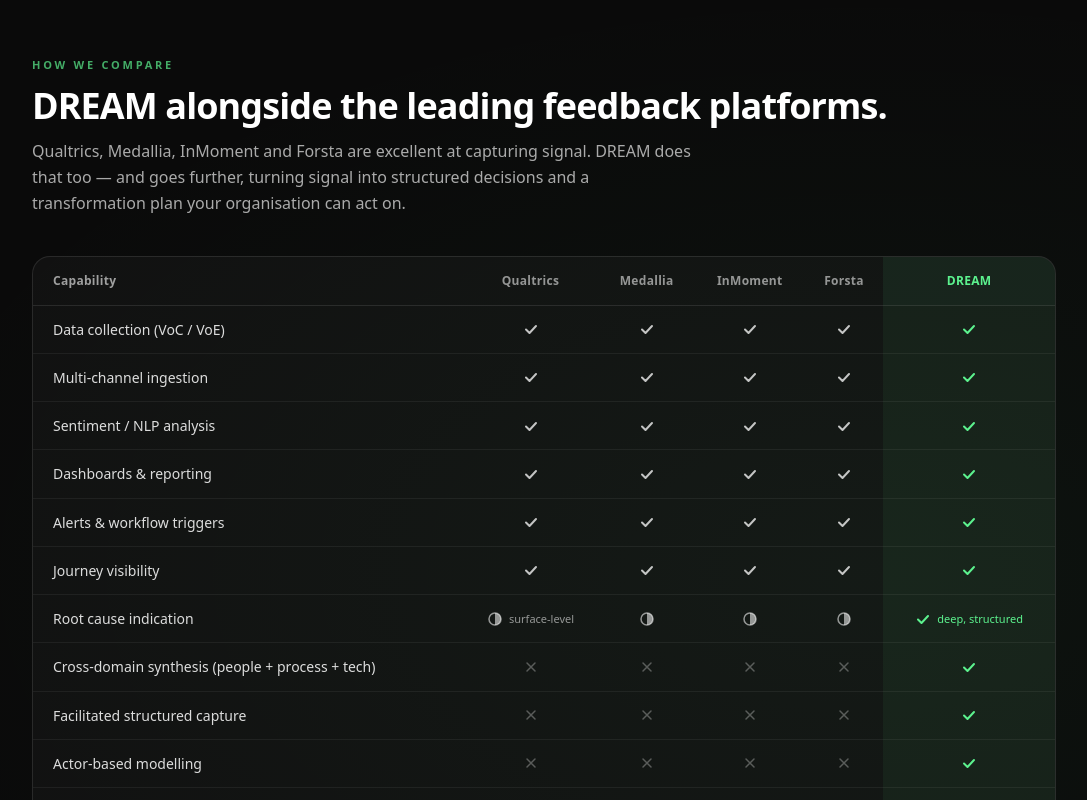
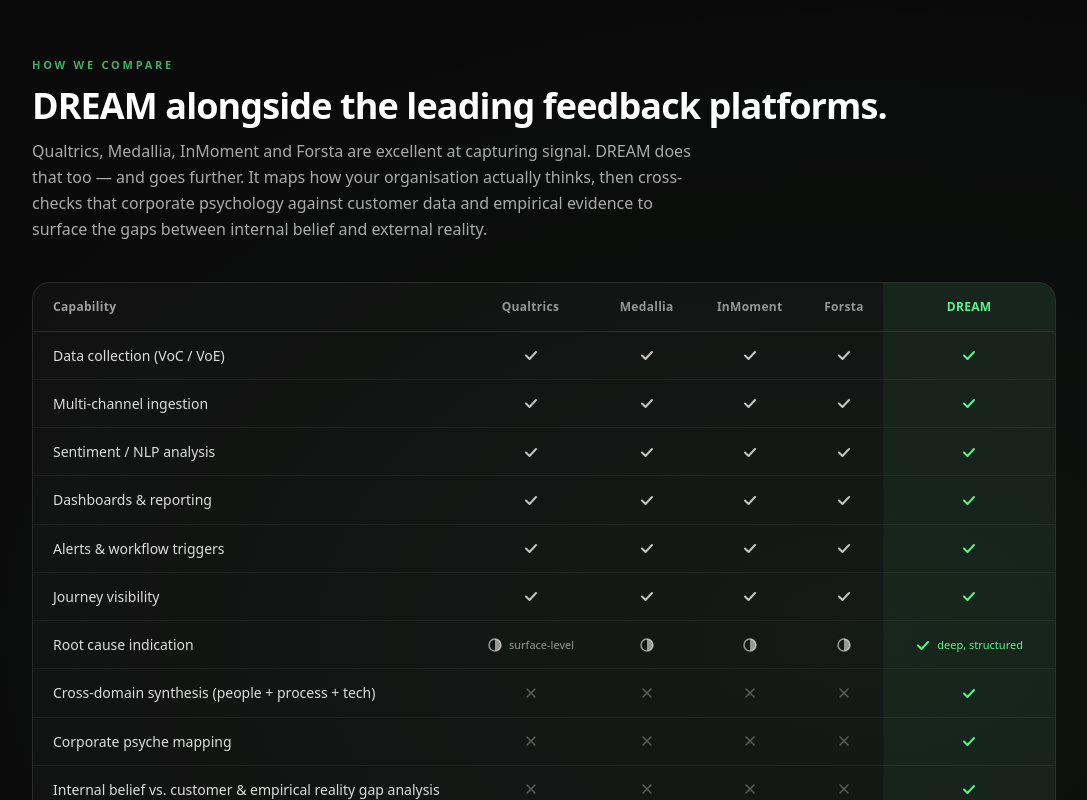
Before and after one commit to Andrewghall/Dream_discovery, a Next.js app: page /dream in a window 1280 px wide. Shown: the part 1400-2200 px from the top of the page, without its empty margins (96-1183 px from the left). Built offline with nearby package versions, Linux system fonts and the light colour scheme; no server answers.

Commit message:
feat: add corporate psyche mapping + belief vs reality gap analysis rows to comparison table

```diff
--- a/components/dream-landing/comparison-table.tsx
+++ b/components/dream-landing/comparison-table.tsx
@@ -31,6 +31,8 @@ const ROWS: Row[] = [
     dividerAbove: true,
   },
   { capability: 'Cross-domain synthesis (people + process + tech)', competitors: 'no', dream: 'yes' },
+  { capability: 'Corporate psyche mapping',           competitors: 'no',      dream: 'yes' },
+  { capability: 'Internal belief vs. customer & empirical reality gap analysis', competitors: 'no', dream: 'yes' },
   { capability: 'Facilitated structured capture',     competitors: 'no',      dream: 'yes' },
   { capability: 'Actor-based modelling',              competitors: 'no',      dream: 'yes' },
   { capability: 'Constraint mapping',                 competitors: 'no',      dream: 'yes' },
@@ -99,7 +101,7 @@ export function ComparisonTable() {
             DREAM alongside the leading feedback platforms.
           </h2>
           <p className="text-white/65 text-base leading-relaxed mb-10 max-w-2xl">
-            Qualtrics, Medallia, InMoment and Forsta are excellent at capturing signal. DREAM does that too — and goes further, turning signal into structured decisions and a transformation plan your organisation can act on.
+            Qualtrics, Medallia, InMoment and Forsta are excellent at capturing signal. DREAM does that too — and goes further. It maps how your organisation actually thinks, then cross-checks that corporate psychology against customer data and empirical evidence to surface the gaps between internal belief and external reality.
           </p>
         </ScrollReveal>
 
```
